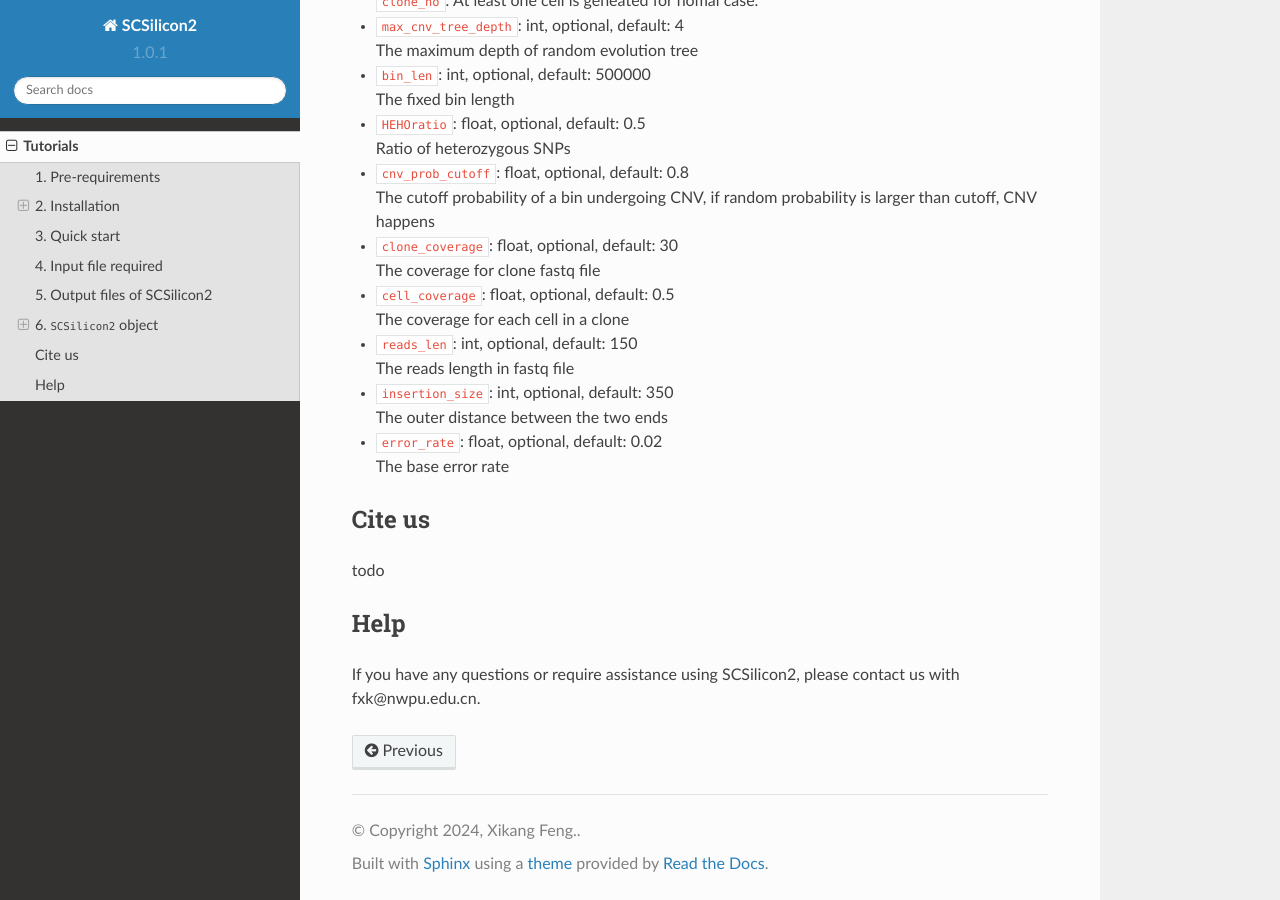
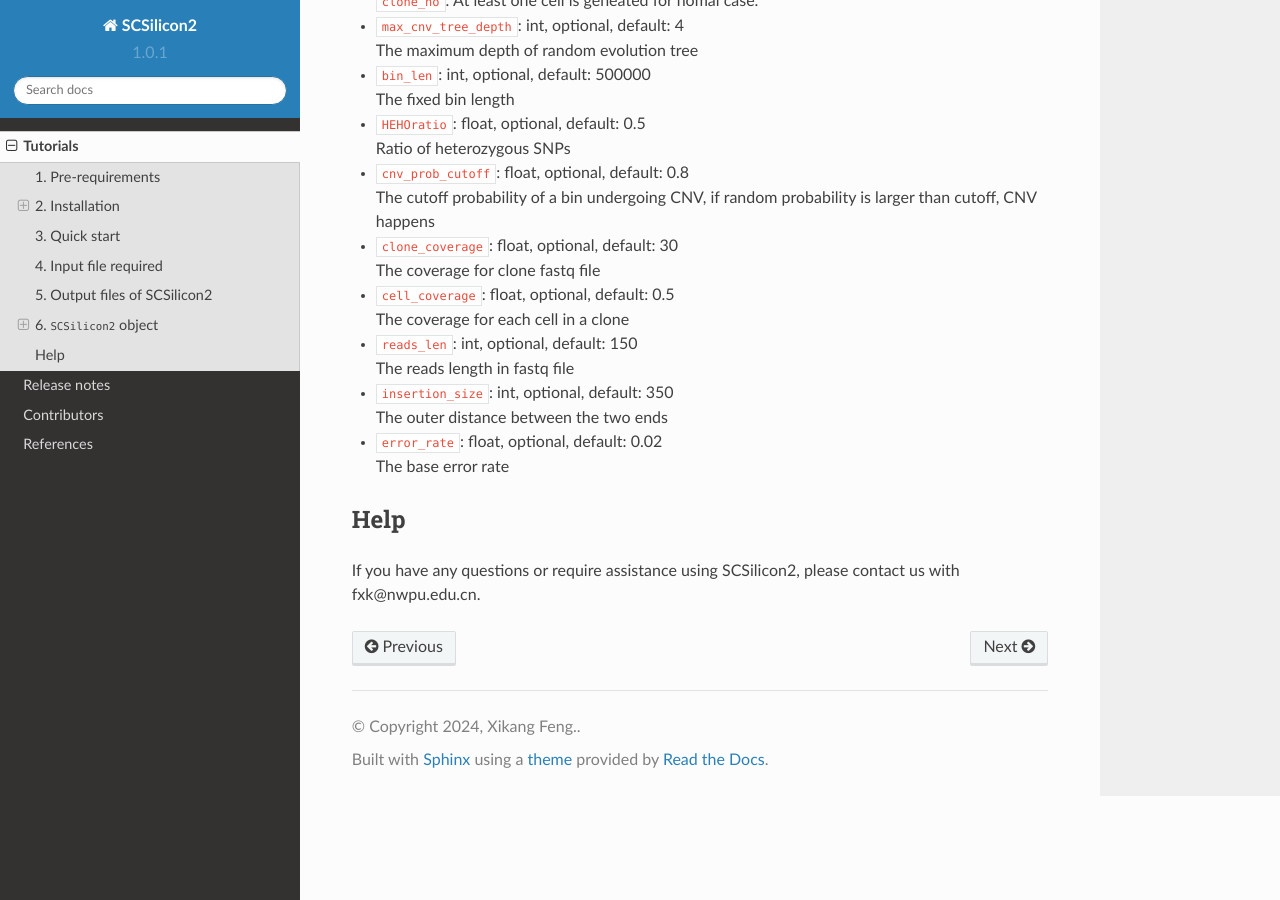
Before and after one commit to xikanfeng2/SCSilicon2, a Sphinx documentation site: the page built from docs/tutorials.md, in a window 1280 px wide and 900 px high, scrolled down 4548 px. Built offline with Sphinx 7.4.7 and the Read the Docs theme 2.0.0, drawn with Linux system fonts in a browser that asks for light colours.

Commit message:
update doc

````diff
--- /dev/null
+++ b/docs/references.md
@@ -0,0 +1,3 @@
+# References
+
+## todo
--- a/docs/tutorials.md
+++ b/docs/tutorials.md
@@ -17,7 +17,7 @@
 ### Creation of python virtual env
 We recommend creating a virtual environment to run the scsilicon2(This step is optional!). You can use the following command to create a virtual python env:
 
-```Bash
+```shell
 # create a python virtual env in scsilicon2 folder
 python -m venv scsilicon2
 
@@ -30,13 +30,13 @@
 
 ### Installation with pip
 To install with pip, run the following from a terminal:
-```Bash
+```shell
 pip install scsilicon2
 ```
 
 ### Installation from Github
 To clone the repository and install manually, run the following from a terminal:
-```Bash
+```shell
 git clone https://github.com/xikanfeng2/SCSilicon2.git
 cd SCSilicon2
 python setup.py install
@@ -45,7 +45,7 @@
 ## 3. Quick start
 The following code runs SCSilicon.
 
-```Python
+```
 import scsilicon2 as scs
 
 # create SCSilicon2 object: ref_genome and snp_file are required, and outdir, clone_no, and cell_no are optional.
@@ -225,8 +225,6 @@
 * `error_rate`: float, optional, default: 0.02<br>
     The base error rate
 
-## Cite us
-todo
 
 ## Help
 If you have any questions or require assistance using SCSilicon2, please contact us with fxk@nwpu.edu.cn.
````
Also changed, not shown: docs/contributors.md (added, +5 -0 lines), docs/index.md (+3 -0 lines), docs/release-notes/1.0.0.md (added, +3 -0 lines), docs/release-notes/1.0.1.md (added, +3 -0 lines), docs/release-notes/index.md (added, +13 -0 lines).
